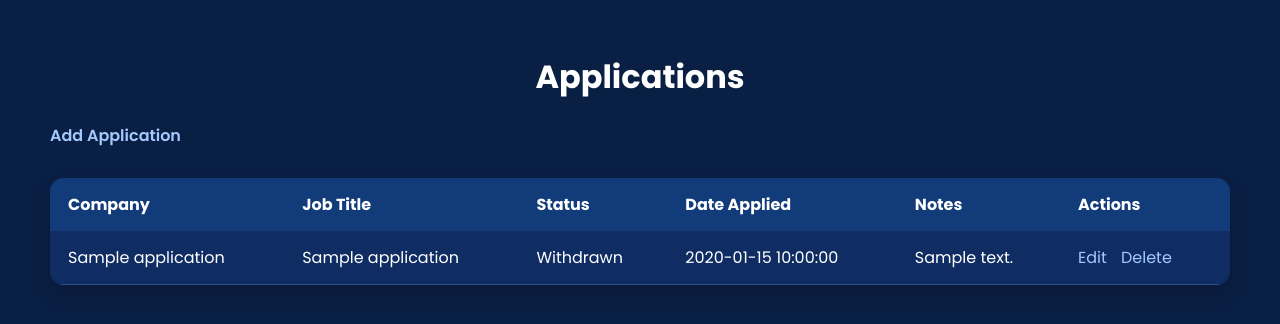
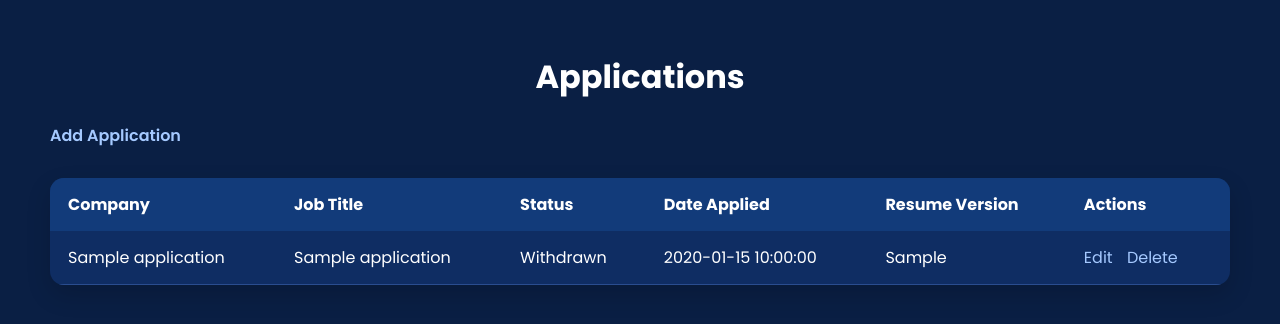
Before and after one commit to dianadicuru/JobApplicationTracker2, a Flask app: template templates/applications.html in a window 1280 px wide. Shown: the part 183-507 px from the top of the page. Run offline with Flask 3, Linux system fonts and the light colour scheme; the template is opened without the code that fills it: most values are stand-ins (such as "Sample title", 1, 10 or a date in 2020).

Commit message:
Update applications.html

```diff
--- a/templates/applications.html
+++ b/templates/applications.html
@@ -12,7 +12,7 @@
             <th>Job Title</th>
             <th>Status</th>
             <th>Date Applied</th>
-            <th>Notes</th>
+            <th>Resume Version</th>
             <th>Actions</th>
         </tr>
     </thead>
@@ -22,16 +22,19 @@
             <td>{{ application.company_name }}</td>
             <td>{{ application.job_title }}</td>
             <td>{{ application.status }}</td>
-            <td>{{ application.date_applied }}</td>
-            <td>{{ application.notes }}</td>
+            <td>{{ application.application_date }}</td>
+            <td>{{ application.resume_version }}</td>
             <td>
-                <a href="/edit_application/{{ application.id }}">Edit</a>
-                <a href="/delete_application/{{ application.id }}">Delete</a>
+                <a href="{{ url_for('edit_application', application_id=application.application_id) }}">Edit</a>
+                <a href="{{ url_for('delete_application', application_id=application.application_id) }}"
+                   onclick="return confirm('Are you sure you want to delete this application?');">
+                   Delete
+                </a>
             </td>
         </tr>
         {% else %}
         <tr>
-            <td colspan="7">No applications found.</td>
+            <td colspan="6">No applications found.</td>
         </tr>
         {% endfor %}
     </tbody>
```
